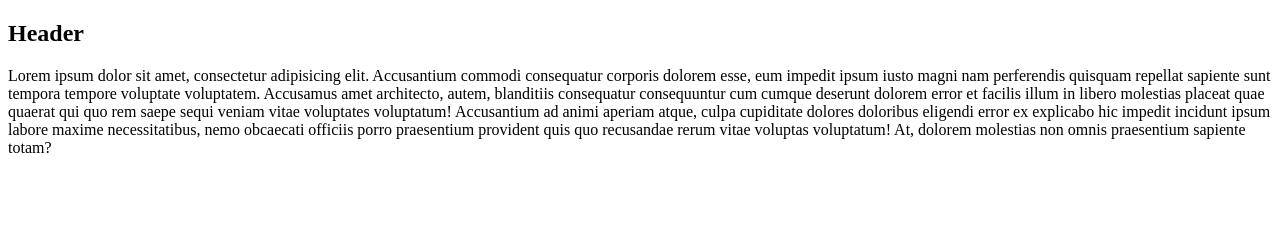
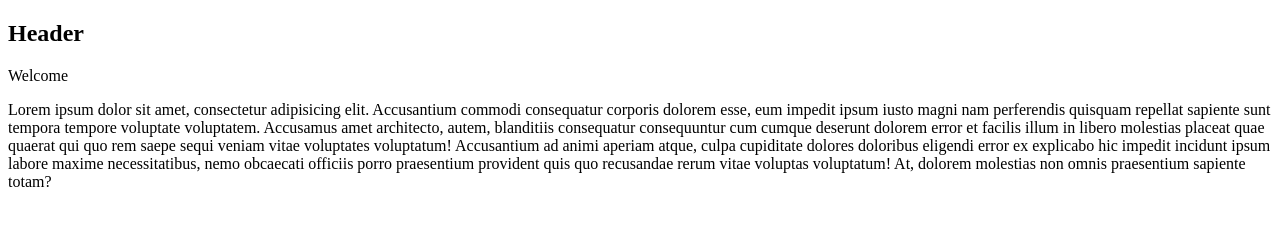
Before and after one commit to DimaFEStart/FE_Start_June_22, a plain HTML site: page index.html in a window 1280 px wide. Drawn offline with Linux system fonts and the light colour scheme.

Commit message:
added welcome message

```diff
--- a/index.html
+++ b/index.html
@@ -5,7 +5,10 @@
     <title>Title</title>
 </head>
 <body>
-    <header><h2>Header</h2></header>
+    <header>
+        <h2>Header</h2>
+        <p>Welcome</p>
+    </header>
     <div>
         Lorem ipsum dolor sit amet, consectetur adipisicing elit. Accusantium commodi consequatur corporis dolorem esse, eum impedit ipsum iusto magni nam perferendis quisquam repellat sapiente sunt tempora tempore voluptate voluptatem. Accusamus amet architecto, autem, blanditiis consequatur consequuntur cum cumque deserunt dolorem error et facilis illum in libero molestias placeat quae quaerat qui quo rem saepe sequi veniam vitae voluptates voluptatum! Accusantium ad animi aperiam atque, culpa cupiditate dolores doloribus eligendi error ex explicabo hic impedit incidunt ipsum labore maxime necessitatibus, nemo obcaecati officiis porro praesentium provident quis quo recusandae rerum vitae voluptas voluptatum! At, dolorem molestias non omnis praesentium sapiente totam?
     </div>
```
